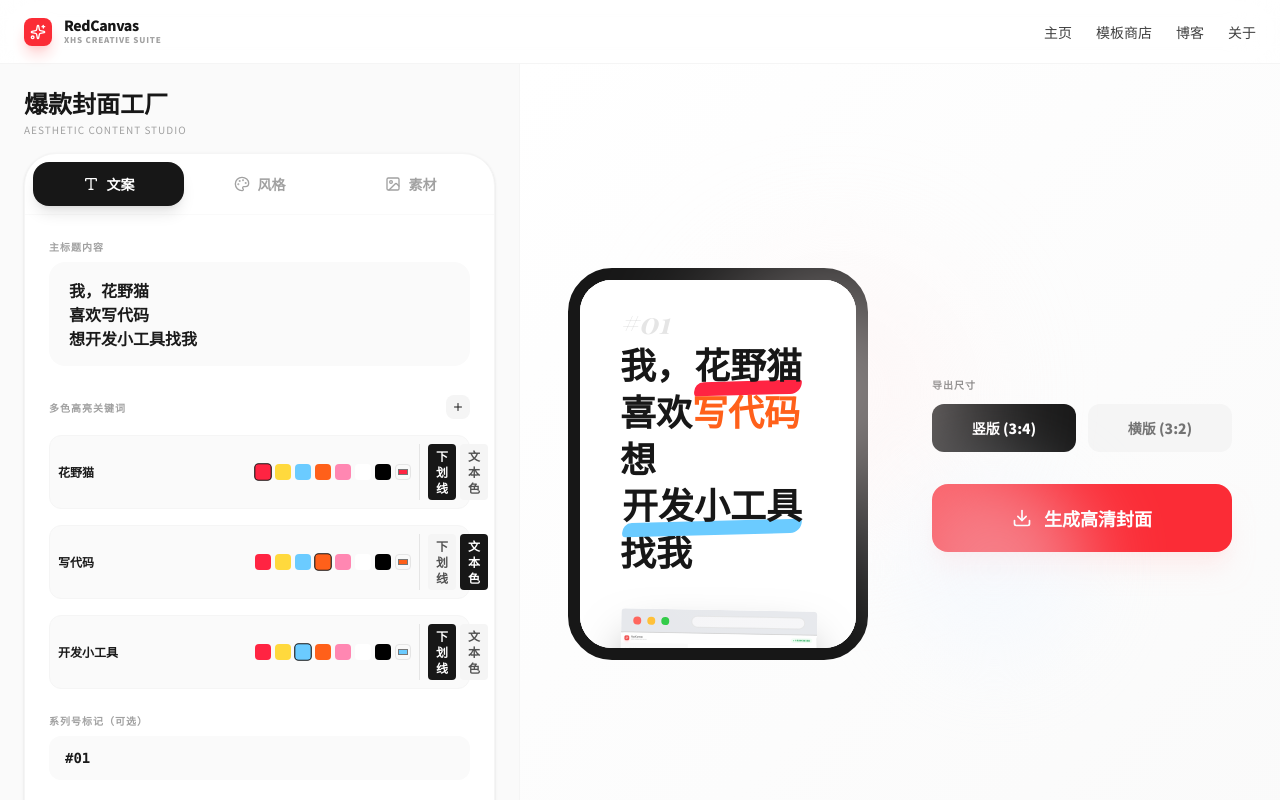
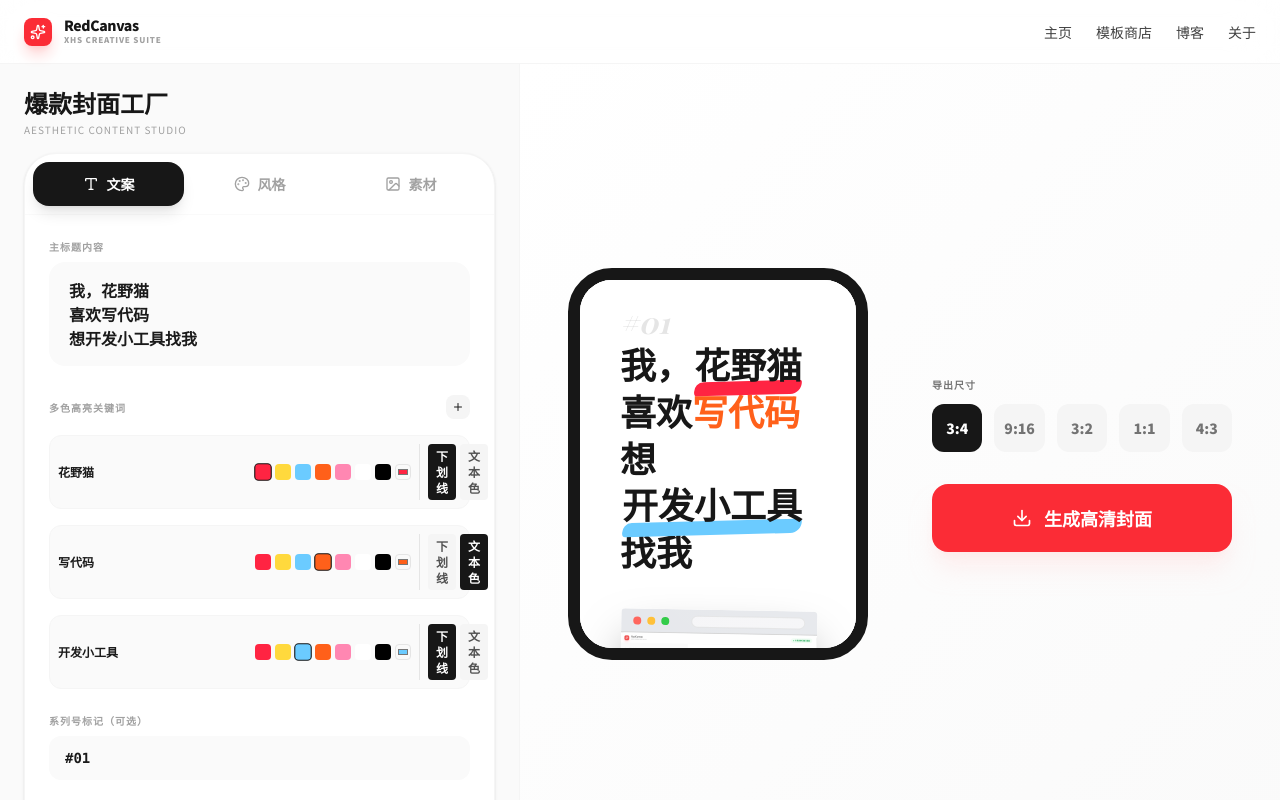
Before and after one commit to huayemao/redcanvas, a Next.js app: page /redcanvas/app in a window 1280 px wide. Shown: the top 800 px of the page. Built offline with nearby package versions, Linux system fonts and the light colour scheme; a small style sheet from the web is missing; a web font is replaced by a local one.

Commit message:
feat: redcanvas 支持更多导出尺寸

```diff
--- a/app/(projects)/redcanvas/app/page.tsx
+++ b/app/(projects)/redcanvas/app/page.tsx
@@ -26,7 +26,7 @@ const INITIAL_STATE: EditorState = {
   fontFamily: 'kuaile',
   accentColor: '#ff2442',
   orientation: 'portrait',
-  exportSize: 'xiaohongshu',
+  exportSize: '3:4',
 };
 
 const AppPage: React.FC = () => {
@@ -136,8 +136,6 @@ const AppPage: React.FC = () => {
         </div>
 
         <div className="flex-1 bg-gradient-to-br from-white to-neutral-50 relative flex items-center justify-center p-6 lg:p-12 h-full min-h-[800px]">
-          <div className="absolute top-1/4 left-1/4 w-64 h-64 bg-red-50 rounded-full blur-3xl opacity-50" />
-          <div className="absolute bottom-1/4 right-1/4 w-48 h-48 bg-blue-50 rounded-full blur-2xl opacity-40" />
 
           <motion.div
             initial={{ opacity: 0, scale: 0.95 }}
@@ -154,20 +152,41 @@ const AppPage: React.FC = () => {
                 <div className="flex items-center justify-between mb-3 text-[10px] font-black text-neutral-500 uppercase tracking-[0.1em]">
                   <span>导出尺寸</span>
                 </div>
-                <div className="flex gap-3">
+                <div className="flex flex-wrap gap-3">
                   <button
-                    onClick={() => setState(prev => ({ ...prev, orientation: 'portrait', exportSize: 'xiaohongshu' }))}
-                    className={`flex-1 py-3.5 rounded-xl font-black text-sm transition-all ${state.orientation === 'portrait' && state.exportSize === 'xiaohongshu' ? 'bg-neutral-900 text-white' : 'bg-neutral-100 text-neutral-500 hover:bg-neutral-200'}`}
-                    aria-label="选择竖版小红书尺寸"
+                    onClick={() => setState(prev => ({ ...prev, orientation: 'portrait', exportSize: '3:4' }))}
+                    className={`flex-1 py-3.5 rounded-xl font-black text-sm transition-all ${state.exportSize === '3:4' ? 'bg-neutral-900 text-white' : 'bg-neutral-100 text-neutral-500 hover:bg-neutral-200'}`}
+                    aria-label="选择3:4尺寸"
                   >
-                    竖版 (3:4)
+                    3:4
                   </button>
                   <button
-                    onClick={() => setState(prev => ({ ...prev, orientation: 'landscape', exportSize: 'bilibili' }))}
-                    className={`flex-1 py-3.5 rounded-xl font-black text-sm transition-all ${state.orientation === 'landscape' && state.exportSize === 'bilibili' ? 'bg-neutral-900 text-white' : 'bg-neutral-100 text-neutral-500 hover:bg-neutral-200'}`}
-                    aria-label="选择横版哔哩哔哩尺寸"
+                    onClick={() => setState(prev => ({ ...prev, orientation: 'portrait', exportSize: '9:16' }))}
+                    className={`flex-1 py-3.5 rounded-xl font-black text-sm transition-all ${state.exportSize === '9:16' ? 'bg-neutral-900 text-white' : 'bg-neutral-100 text-neutral-500 hover:bg-neutral-200'}`}
+                    aria-label="选择9:16尺寸"
                   >
-                    横版 (3:2)
+                    9:16
+                  </button>
+                  <button
+                    onClick={() => setState(prev => ({ ...prev, orientation: 'landscape', exportSize: '3:2' }))}
+                    className={`flex-1 py-3.5 rounded-xl font-black text-sm transition-all ${state.exportSize === '3:2' ? 'bg-neutral-900 text-white' : 'bg-neutral-100 text-neutral-500 hover:bg-neutral-200'}`}
+                    aria-label="选择3:2尺寸"
+                  >
+                    3:2
+                  </button>
+                  <button
+                    onClick={() => setState(prev => ({ ...prev, orientation: 'portrait', exportSize: '1:1' }))}
+                    className={`flex-1 py-3.5 rounded-xl font-black text-sm transition-all ${state.exportSize === '1:1' ? 'bg-neutral-900 text-white' : 'bg-neutral-100 text-neutral-500 hover:bg-neutral-200'}`}
+                    aria-label="选择1:1尺寸"
+                  >
+                    1:1
+                  </button>
+                  <button
+                    onClick={() => setState(prev => ({ ...prev, orientation: 'landscape', exportSize: '4:3' }))}
+                    className={`flex-1 py-3.5 rounded-xl font-black text-sm transition-all ${state.exportSize === '4:3' ? 'bg-neutral-900 text-white' : 'bg-neutral-100 text-neutral-500 hover:bg-neutral-200'}`}
+                    aria-label="选择4:3尺寸"
+                  >
+                    4:3
                   </button>
                 </div>
               </div>
--- a/app/(projects)/redcanvas/components/CoverRenderer.tsx
+++ b/app/(projects)/redcanvas/components/CoverRenderer.tsx
@@ -36,9 +36,8 @@ export const CoverRenderer = forwardRef<HTMLDivElement, CoverRendererProps>(
     const fontConfig = FONTS.find((f) => f.id === fontFamily) || FONTS[0];
 
     const isLandscape =
-      orientation === "landscape" ||
-      exportSize === "bilibili" ||
-      exportSize === "youtube";
+      exportSize === "3:2" ||
+      exportSize === "4:3";
 
     const TemplateMap = {
       classic: ClassicTemplate,
@@ -54,7 +53,7 @@ export const CoverRenderer = forwardRef<HTMLDivElement, CoverRendererProps>(
 
     return (
       <div
-        className={`relative w-full ${exportSize === "xiaohongshu" || (exportSize === "custom" && orientation === "portrait") ? "max-w-[480px]" : "max-w-[600px]"} ${(exportSize === "bilibili" || exportSize === "youtube" || (exportSize === "custom" && orientation === "landscape")) ? "aspect-[3/2]" : "aspect-[3/4]"}  overflow-hidden bg-white preview-shadow select-none mx-auto`}
+        className={`relative w-full ${exportSize === "3:4" || exportSize === "9:16" ? "max-w-[480px]" : exportSize === "1:1" ? "max-w-[500px]" : "max-w-[600px]"} ${exportSize === "1:1" ? "aspect-[1/1]" : exportSize === "4:3" ? "aspect-[4/3]" : exportSize === "9:16" ? "aspect-[9/16]" : exportSize === "3:2" ? "aspect-[3/2]" : "aspect-[3/4]"}  overflow-hidden bg-white preview-shadow select-none mx-auto`}
       >
         <div ref={ref} className="w-full h-full overflow-hidden">
           {TemplateComponent && (
--- a/app/(projects)/redcanvas/page.tsx
+++ b/app/(projects)/redcanvas/page.tsx
@@ -44,11 +44,6 @@ const Home = () => {
 
       {/* Hero Section */}
       <section className="relative overflow-hidden bg-gradient-to-br from-red-50 via-white to-blue-50 min-h-screen flex items-center justify-center">
-        <div className="absolute inset-0 z-0">
-          <div className="absolute top-1/4 left-1/4 w-96 h-96 bg-red-200 rounded-full blur-3xl opacity-30" />
-          <div className="absolute bottom-1/4 right-1/4 w-80 h-80 bg-blue-200 rounded-full blur-3xl opacity-30" />
-        </div>
-
         <div className="container mx-auto px-6 py-16 relative z-10">
           <div className="flex flex-col items-center max-w-4xl mx-auto">
             <motion.div
--- a/app/(projects)/redcanvas/types.ts
+++ b/app/(projects)/redcanvas/types.ts
@@ -11,7 +11,7 @@ export interface Highlight {
 export type DeviceType = 'none' | 'browser' | 'device';
 
 export type Orientation = 'portrait' | 'landscape';
-export type ExportSize = 'xiaohongshu' | 'bilibili' | 'youtube' | 'custom';
+export type ExportSize = '3:4' | '3:2' | '1:1' | '4:3' | '9:16';
 
 export interface EditorState {
   title: string;
```
